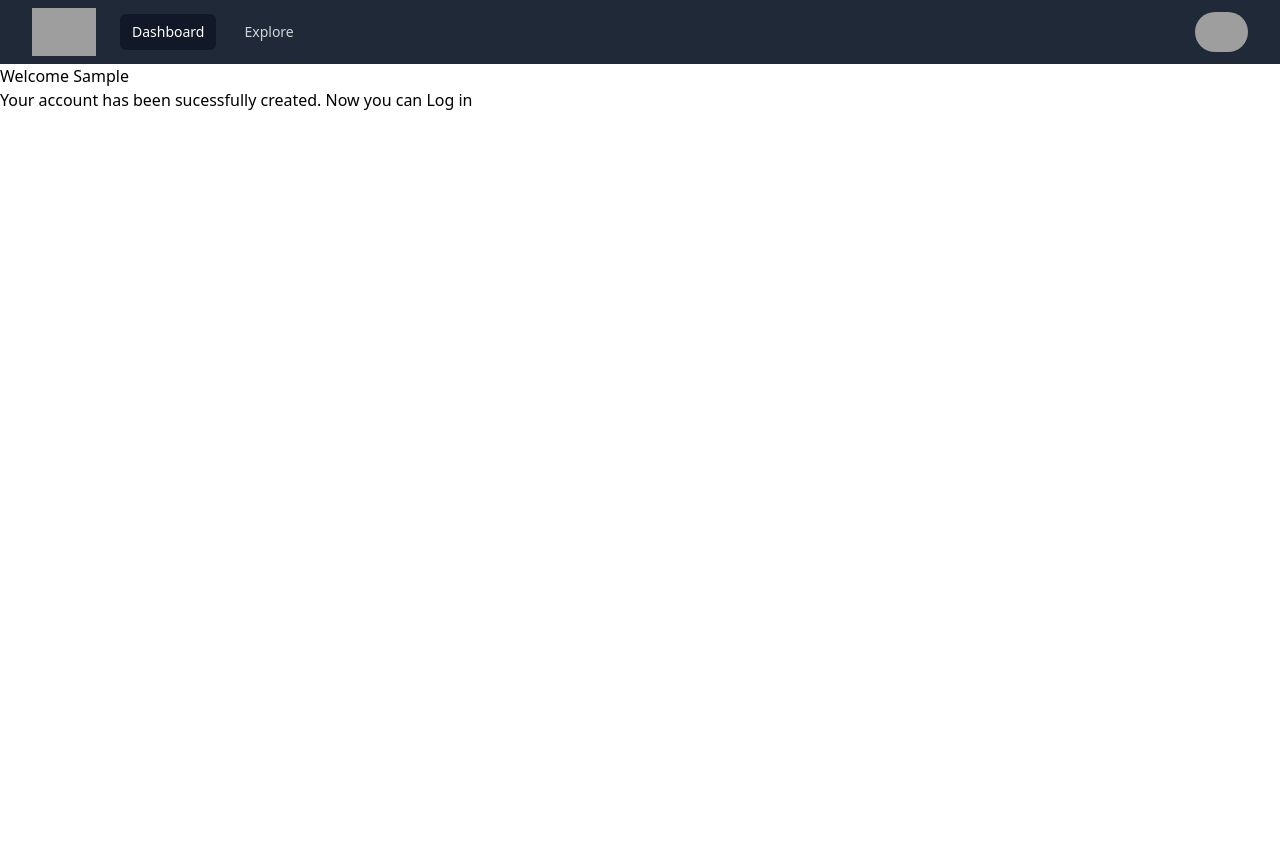
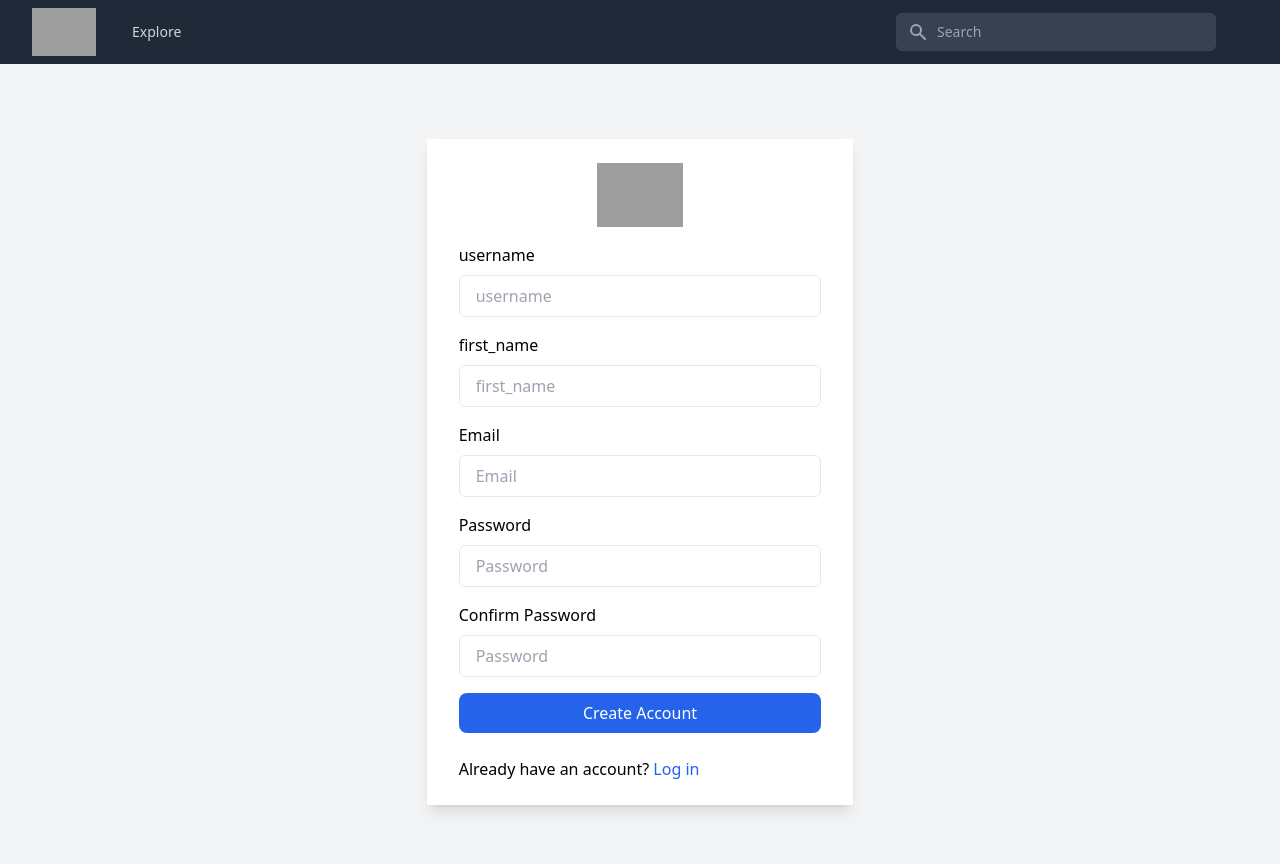
Before and after one commit to DanielLeviLucas/tasty, a Django app: template account/templates/account/user/register_done.html in a window 1280 px wide. Before the commit the page ends 110 px from the top, so only its background shows below. Run offline with Django 4.2, Linux system fonts and the light colour scheme; tables that the repository leaves empty hold one stand-in row (values such as "Sample post"); the template is opened without the code that fills it: values that come from a table or form of the project are taken from there, most other values are stand-ins (such as "Sample title", 1, 10 or a date in 2020); some libraries are stand-ins or nearby versions; grey boxes are pictures that could not be loaded.

Commit message:
Add register, login & logout system

```diff
--- a/account/templates/account/user/register_done.html
+++ b/account/templates/account/user/register_done.html
@@ -1,11 +1,58 @@
-{% extends 'base.html' %}
+{% extends "base.html" %}
 
-{% block title %}Welcome{% endblock title %}
+{% block title %}Registeration Success| Tasty{% endblock title %}
+{% block name %}{{ new_user.first_name }}{% endblock name %}
+{% block email %}{{ new_user.email }}{% endblock email %}
 
 {% block content %}
-    <h1>Welcome {{ new_user.first_name }}</h1>
-    <p>
-        Your account has been sucessfully created.
-        Now you can <a href="#">Log in</a>
-    </p>
+  <div class="flex items-center justify-center min-h-screen bg-gray-100">
+    <div class="px-8 py-6 mx-4 mt-4 text-left bg-white shadow-lg md:w-1/3 lg:w-1/3 sm:w-1/3">
+        <div class="flex justify-center">
+            <img class="object-cover h-16 w-auto" src="https://theme.zdassets.com/theme_assets/1296278/c3d8c39c0c3fc08dbb0e8eb9efb4566e26de211b.png"  alt="app logo">
+        </div>
+        <form action="{% url "register" %}" method="post">
+            {% csrf_token %}
+            <div class="mt-4">
+                <div class="mt-4">
+                    <label class="block" for="Name">username<label>
+                            <input type="text" placeholder="username" name="username"
+                                class="w-full px-4 py-2 mt-2 border rounded-md focus:outline-none focus:ring-1 focus:ring-blue-600">
+                </div>
+                <div class="mt-4">
+                    <label class="block" for="first_name">first_name<label>
+                            <input type="text" placeholder="first_name" name="first_name"
+                                class="w-full px-4 py-2 mt-2 border rounded-md focus:outline-none focus:ring-1 focus:ring-blue-600">
+                </div>
+                <div class="mt-4">
+                    <label class="block" for="email">Email<label>
+                            <input type="text" placeholder="Email" name="email"
+                                class="w-full px-4 py-2 mt-2 border rounded-md focus:outline-none focus:ring-1 focus:ring-blue-600">
+                </div>
+                <div class="mt-4">
+                    <label class="block">Password<label>
+                            <input type="password" placeholder="Password" name="password"
+                                class="w-full px-4 py-2 mt-2 border rounded-md focus:outline-none focus:ring-1 focus:ring-blue-600">
+                </div>
+                <div class="mt-4">
+                    <label class="block">Confirm Password<label>
+                            <input type="password" placeholder="Password" name="confirm_password"
+                                class="w-full px-4 py-2 mt-2 border rounded-md focus:outline-none focus:ring-1 focus:ring-blue-600">
+                </div>
+                {% if form.errors %}
+                    <span class="text-xs text-red-400">Password must be same!</span>
+                {% endif %}
+                <div class="flex">
+                    <button class="w-full px-6 py-2 mt-4 text-white bg-blue-600 rounded-lg hover:bg-blue-900">Create
+                        Account</button>
+                </div>
+                <div class="mt-6 text-grey-dark">
+                    Already have an account?
+                    <a class="text-blue-600 hover:underline" href="{% url "login" %}">
+                        Log in
+                    </a>
+                </div>
+            </div>
+        </form>
+    </div>
+  </div>
 {% endblock content %}
--- a/account/urls.py
+++ b/account/urls.py
@@ -1,6 +1,9 @@
 from django.urls import path
+from django.contrib.auth import views as auth_views
 from . import views
 
 urlpatterns = [
     path('register/', views.register, name='register'),
+    path('login/', auth_views.LoginView.as_view(), name='login'),
+    path('logout/', auth_views.LogoutView.as_view(), name='logout')
 ]
--- a/recipe/urls.py
+++ b/recipe/urls.py
@@ -6,5 +6,6 @@ app_name = 'recipe'
 
 urlpatterns = [
     path('test/', views.testPage, name='testPage'),
-    path('list-recipes/', views.list_recipes, name='list-recipes')
+    path('list-recipes/', views.list_recipes, name='list-recipes'),
+    path('dashboard/', views.dashboard, name='dashboard')
 ]
--- a/recipe/views.py
+++ b/recipe/views.py
@@ -1,6 +1,5 @@
 from django.shortcuts import render
 from .models import Recipe, Ingredient, Cuisine
-# Create your views here.
 
 
 def testPage(request):
@@ -10,6 +9,11 @@ def testPage(request):
                   {'greet': greet})
 
 
+def dashboard(request):
+    return render(request,
+                  'recipes/recipe/dashboard',)
+
+
 def list_recipes(request):
     recipes = Recipe.objects.all()
 
--- a/tasty/settings.py
+++ b/tasty/settings.py
@@ -137,3 +137,7 @@ DEFAULT_AUTO_FIELD = 'django.db.models.BigAutoField'
 
 MEDIA_URL = '/media/'
 MEDIA_ROOT = os.path.join(BASE_DIR, 'media/')
+
+LOGIN_REDIRECT_URL = 'recipe:dashboard'
+LOGIN_URL = 'login'
+LOGOUT_URL = 'logout'
--- a/tasty/urls.py
+++ b/tasty/urls.py
@@ -20,8 +20,8 @@ from django.conf.urls.static import static
 
 urlpatterns = [
     path('admin/', admin.site.urls),
-    path('recipe/', include('recipe.urls', namespace='recipe')),
-    path('account/', include('account.urls')),
+    path('recipes/', include('recipe.urls', namespace='recipe')),
+    path('', include('account.urls')),
     path("__reload__/", include("django_browser_reload.urls")),
 ]
 
--- a/theme/templates/base.html
+++ b/theme/templates/base.html
@@ -26,11 +26,13 @@
             <div class="hidden sm:block sm:ml-6">
               <div class="flex space-x-4">
                 <!-- Current: "bg-gray-900 text-white", Default: "text-gray-300 hover:bg-gray-700 hover:text-white" -->
+                {% if request.user.username  %}
                 <a
                   href="#"
                   class="bg-gray-900 text-white px-3 py-2 rounded-md text-sm font-medium"
-                  >Dashboard</a
+                  >Dashboard {{ request.user.username }}</a
                 >
+                {% endif %}
                 <a
                   href="#"
                   class="text-gray-300 hover:bg-gray-700 hover:text-white px-3 py-2 rounded-md text-sm font-medium"
@@ -39,8 +41,41 @@
               </div>
             </div>
           </div>
+          <div class="flex-1 flex justify-center px-2 lg:ml-6 lg:justify-end">
+            <div class="max-w-lg w-full lg:max-w-xs">
+              <label for="search" class="sr-only">Search</label>
+              <div class="relative">
+                <div
+                  class="absolute inset-y-0 left-0 pl-3 flex items-center pointer-events-none"
+                >
+                  <!-- Heroicon name: solid/search -->
+                  <svg
+                    class="h-5 w-5 text-gray-400"
+                    xmlns="http://www.w3.org/2000/svg"
+                    viewBox="0 0 20 20"
+                    fill="currentColor"
+                    aria-hidden="true"
+                  >
+                    <path
+                      fill-rule="evenodd"
+                      d="M8 4a4 4 0 100 8 4 4 0 000-8zM2 8a6 6 0 1110.89 3.476l4.817 4.817a1 1 0 01-1.414 1.414l-4.816-4.816A6 6 0 012 8z"
+                      clip-rule="evenodd"
+                    />
+                  </svg>
+                </div>
+                <input
+                  id="search"
+                  name="search"
+                  class="block w-full pl-10 pr-3 py-2 border border-transparent rounded-md leading-5 bg-gray-700 text-gray-300 placeholder-gray-400 focus:outline-none focus:bg-white focus:border-white focus:ring-white focus:text-gray-900 sm:text-sm"
+                  placeholder="Search"
+                  type="search"
+                />
+              </div>
+            </div>
+          </div>
           <div class="hidden sm:ml-6 sm:block">
             <div class="flex items-center">
+              {% if request.user.username  %}
               <!-- Profile dropdown -->
               <div class="ml-3 relative" x-data="{ open: false }">
                 <div>
@@ -55,7 +90,7 @@
                     <span class="sr-only">Open user menu</span>
                     <img
                       class="h-10 w-auto rounded-full"
-                      src="https://img.freepik.com/free-vector/mysterious-mafia-man-smoking-cigarette_52683-34828.jpg?t=st=1656420066~exp=1656420666~hmac=1bd4d708a76a93fd54688e00663c25bc0ed7d871f4fa29c6a794c8a8d1970621&w=996"
+                      src="https://media.discordapp.net/attachments/985259612146106431/991571472877367388/unknown.png?width=827&height=827"
                       alt=""
                     />
                   </button>
@@ -87,22 +122,14 @@
                     role="menuitem"
                     tabindex="-1"
                     id="user-menu-item-0"
-                    >Your Profile</a
+                    >{{ request.user }}</a
                   >
                   <a
-                    href="#"
+                    href="{% url "logout" %}"
                     class="block px-4 py-2 text-sm text-gray-700"
                     role="menuitem"
                     tabindex="-1"
                     id="user-menu-item-1"
-                    >Settings</a
-                  >
-                  <a
-                    href="#"
-                    class="block px-4 py-2 text-sm text-gray-700"
-                    role="menuitem"
-                    tabindex="-1"
-                    id="user-menu-item-2"
                     >Sign out</a
                   >
                 </div>
@@ -166,6 +193,7 @@
           </div>
         </div>
       </div>
+      {% endif %}
 
       <!-- Mobile menu, show/hide based on menu state. -->
       <div class="sm:hidden" id="mobile-menu">
@@ -179,17 +207,7 @@
           <a
             href="#"
             class="text-gray-300 hover:bg-gray-700 hover:text-white block px-3 py-2 rounded-md text-base font-medium"
-            >Team</a
-          >
-          <a
-            href="#"
-            class="text-gray-300 hover:bg-gray-700 hover:text-white block px-3 py-2 rounded-md text-base font-medium"
-            >Projects</a
-          >
-          <a
-            href="#"
-            class="text-gray-300 hover:bg-gray-700 hover:text-white block px-3 py-2 rounded-md text-base font-medium"
-            >Calendar</a
+            >Explore</a
           >
         </div>
         <div class="pt-4 pb-3 border-t border-gray-700">
@@ -197,44 +215,25 @@
             <div class="flex-shrink-0">
               <img
                 class="h-10 w-10 rounded-full"
-                src="https://images.unsplash.com/photo-1472099645785-5658abf4ff4e?ixlib=rb-1.2.1&ixid=eyJhcHBfaWQiOjEyMDd9&auto=format&fit=facearea&facepad=2&w=256&h=256&q=80"
+                src="https://media.discordapp.net/attachments/985259612146106431/991571472877367388/unknown.png?width=827&height=827"
                 alt=""
               />
             </div>
             <div class="ml-3">
-              <div class="text-base font-medium text-white">Tom Cook</div>
-              <div class="text-sm font-medium text-gray-400">
-                tom@example.com
-              </div>
+              <div class="text-base font-medium text-white">{% block name %}{% endblock name %}</div>
+              <div class="text-sm font-medium text-gray-400">{% block email %}{% endblock email %}</div>
             </div>
-            <button
-              type="button"
-              class="ml-auto flex-shrink-0 bg-gray-800 p-1 rounded-full text-gray-400 hover:text-white focus:outline-none focus:ring-2 focus:ring-offset-2 focus:ring-offset-gray-800 focus:ring-white"
-            >
-              <span class="sr-only">View notifications</span>
-              <!-- Heroicon name: outline/bell -->
-              <svg
-                class="h-6 w-6"
-                xmlns="http://www.w3.org/2000/svg"
-                fill="none"
-                viewBox="0 0 24 24"
-                stroke-width="2"
-                stroke="currentColor"
-                aria-hidden="true"
-              >
-                <path
-                  stroke-linecap="round"
-                  stroke-linejoin="round"
-                  d="M15 17h5l-1.405-1.405A2.032 2.032 0 0118 14.158V11a6.002 6.002 0 00-4-5.659V5a2 2 0 10-4 0v.341C7.67 6.165 6 8.388 6 11v3.159c0 .538-.214 1.055-.595 1.436L4 17h5m6 0v1a3 3 0 11-6 0v-1m6 0H9"
-                />
-              </svg>
-            </button>
           </div>
           <div class="mt-3 px-2 space-y-1">
+            <p
+              class="block px-3 py-2 rounded-md text-base font-medium text-gray-400"
+            >
+              {{ request.user }}
+            </p>
             <a
               href="#"
               class="block px-3 py-2 rounded-md text-base font-medium text-gray-400 hover:text-white hover:bg-gray-700"
-              >Your Profile</a
+              >Your collection</a
             >
             <a
               href="#"
```
Also changed, not shown: account/templates/account/user/register.html (+5 -14 lines), account/templates/registration/logged_out.html (added, +18 -0 lines), account/templates/registration/login.html (added, +43 -0 lines), 1 other file.
